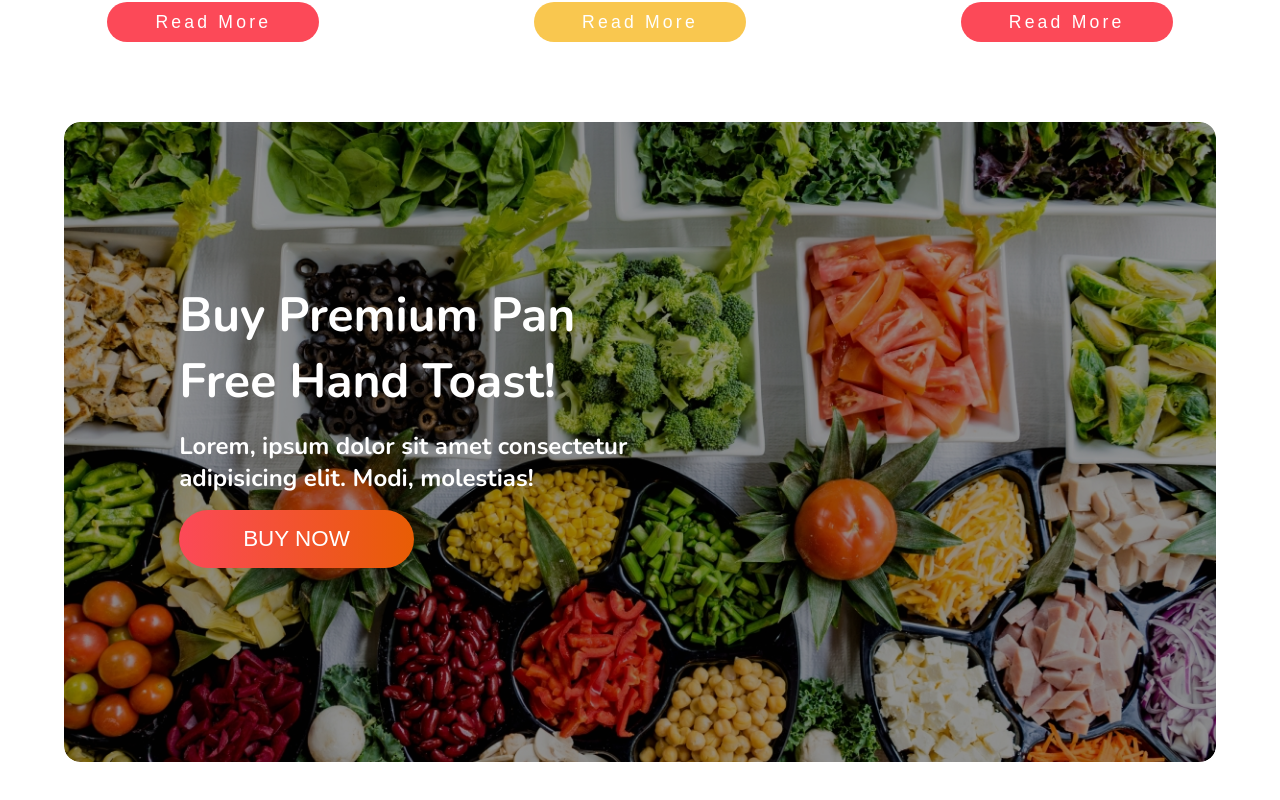
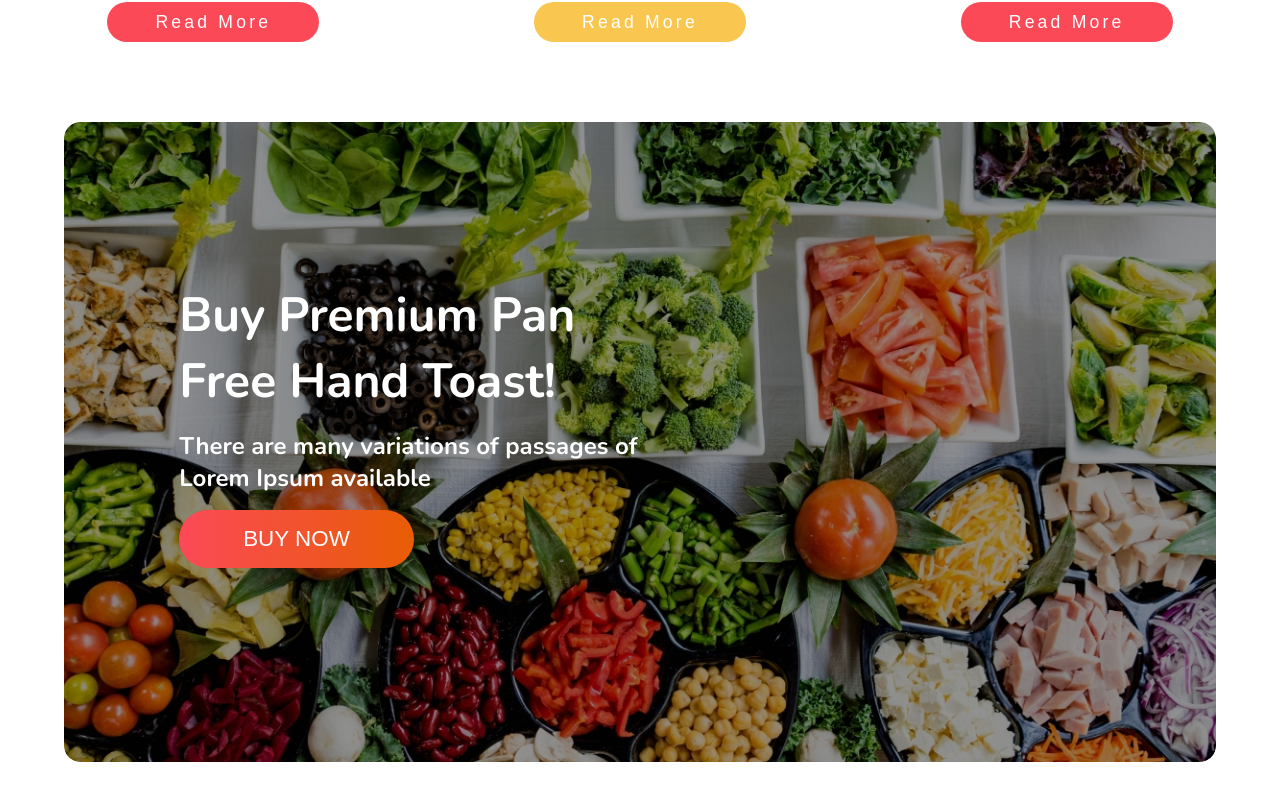
Before and after one commit to lacherv/food-app, a React (Create React App) app: page / in a window 1280 px wide. Shown: the part 1259-2059 px from the top of the page. Built offline with nearby package versions, Linux system fonts and the light colour scheme.

Commit message:
start product section

```diff
--- a/src/components/Portfolio.jsx
+++ b/src/components/Portfolio.jsx
@@ -11,8 +11,7 @@ export default function Portfolio() {
       <div className='content'>
         <h1>Buy Premium Pan Free Hand Toast!</h1>
         <h2>
-          Lorem, ipsum dolor sit amet consectetur adipisicing elit. Modi,
-          molestias!
+        There are many variations of passages of Lorem Ipsum available
         </h2>
         <button>Buy Now</button>
       </div>
--- /dev/null
+++ b/src/components/styles/Products.styled.jsx
@@ -0,0 +1,5 @@
+import styled from "styled-components";
+
+export const StyledProducts = styled.section`
+
+`;
```
